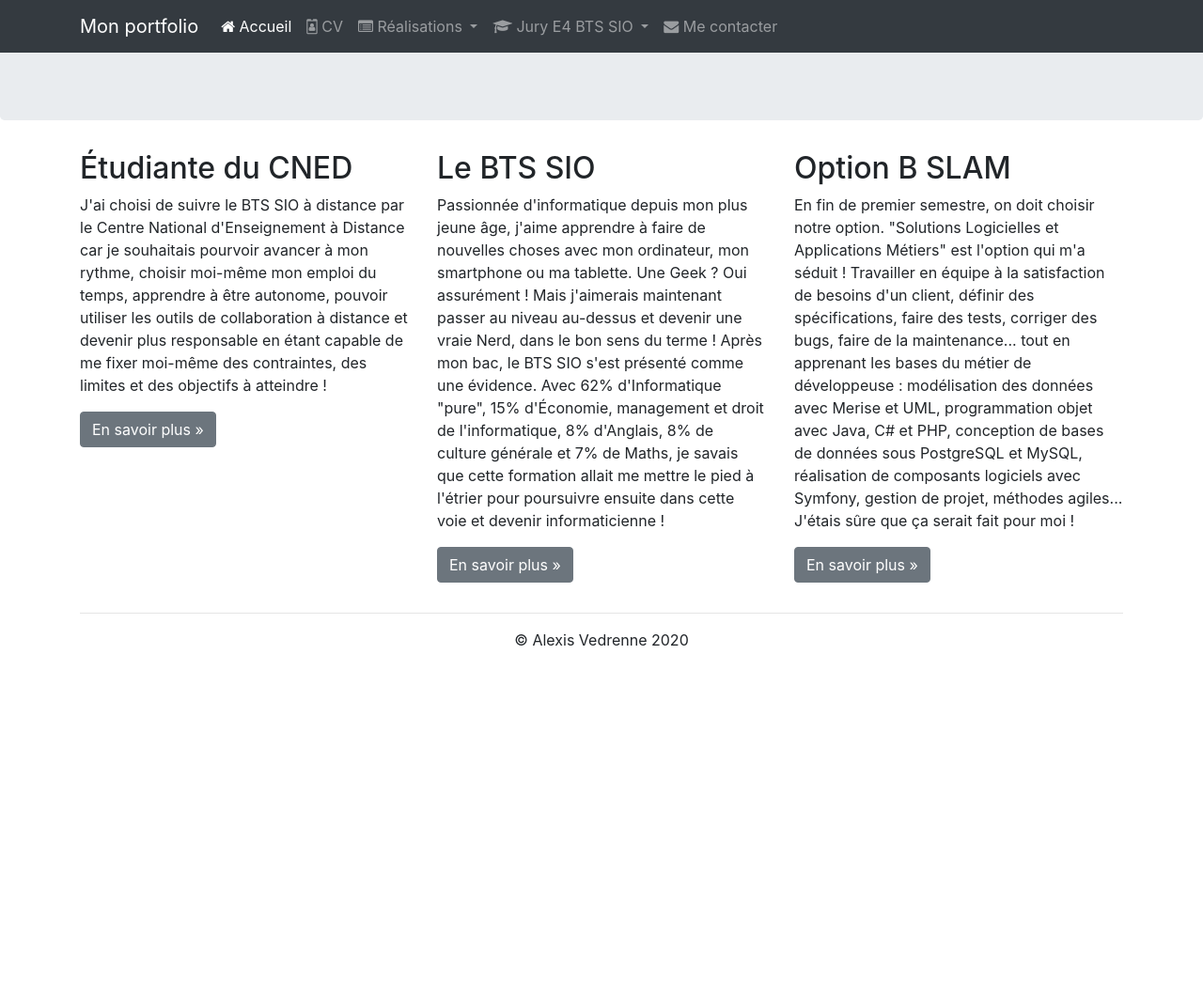
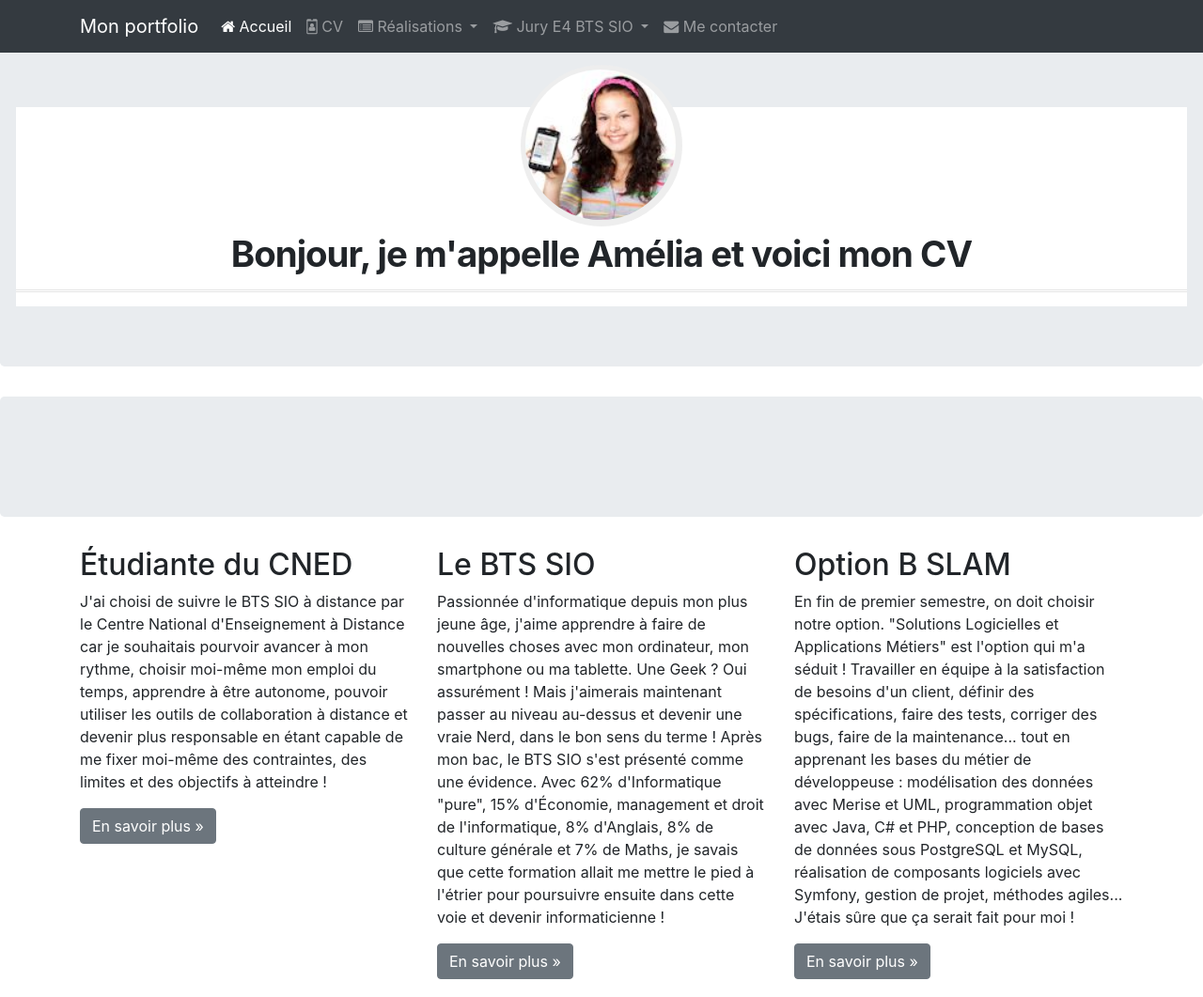
Before and after one commit to AlexisVedrenne/alexisVedrenne.github.io, a plain HTML site: page pages/cv.html in a window 1280 px wide. Shown: the top 1061 px of the page at 94% size. Before the commit the page ends 800 px from the top, so only its background shows below. Drawn offline with nearby package versions, Linux system fonts and the light colour scheme; files that its build step writes are made by us from their sources.

Commit message:
Ajout de la page cv et début du css Task #8 - Création de la page cv et mise en plus du css

```diff
--- /dev/null
+++ b/css/cv.css
@@ -0,0 +1,15 @@
+body { padding-top: 50px; }
+.cadreCV { padding-bottom: 15px; background: white; }
+/****************************************
+* En-tête du CV
+****************************************/
+#cv-entete { margin-top: -45px; width: 100%;}
+#cv-photo { width: 172px; height: 172px; border-radius: 50%; overflow: hidden; padding: 5px;
+            background: #eee; display: inline-block; }
+#cv-photo img { width: 160px; height: 160px; border-radius: 50%; }
+#cv-intro h1 { margin: 0; padding: 0; font-size: 2.4em; font-weight: 700;
+               letter-spacing: -1px;}
+#cv-intro h1 span { color: rgb(226,0,26); }
+#cv-intro::after { background: url('images/ligne.png'); /* Dossier "images" est un sous-
+ dossier de "css" (à créer) */
+                   width: 100%; height: 3px; margin-top: 15px; content: ''; display: block;}
--- a/pages/cv.html
+++ b/pages/cv.html
@@ -12,6 +12,7 @@
         <link href="https://maxcdn.bootstrapcdn.com/font-awesome/4.7.0/css/font-awesome.min.css" rel="stylesheet">
         <link rel='icon' href='favicon.ico'>
         <link href="css/styles.css" rel="stylesheet">
+        <link href="../css/cv.css" rel="stylesheet">
         <title>Portfolio d'Alexis Vedrenne (BTS SIO 2020)</title>
 
     </head>
@@ -25,7 +26,7 @@
                 <div id="navbar" class="navbar-collapse collapse">
                     <ul class="nav navbar-nav">
                         <li class="active nav-item">
-                            <a href="index.html" class="nav-link">
+                            <a href="../index.html" class="nav-link">
                                 <span class="fa fa-home"></span> Accueil
                             </a>
                         </li>
@@ -111,7 +112,18 @@
                 </div>
             </div>
         </nav>
-
+        <div class="jumbotron">
+            <div class="row cadreCV">
+                <div id="cv-entete" class="text-center">
+                    <div id="cv-photo">
+                        <img src="../images/AmeliaPilou.jpg" alt="Ma photo d'identité">
+                    </div>
+                    <div id="cv-intro">
+                        <h1>Bonjour, je m'appelle Amélia et voici mon CV</h1>
+                    </div>
+                </div>
+            </div>
+        </div>
 
     <div class="jumbotron">
 
```
Also changed, not shown: index.html (+1 -1 lines). Lines whose indentation alone changed are shown as unchanged.
